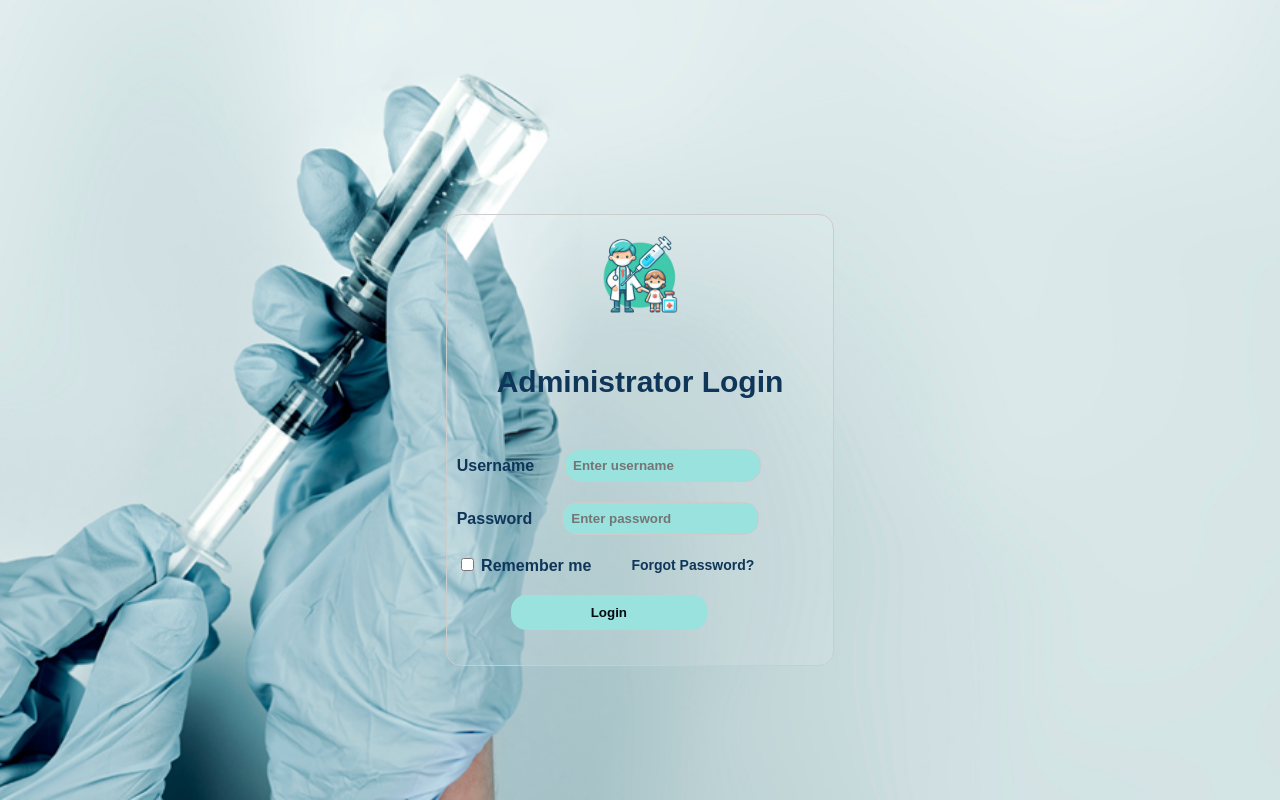
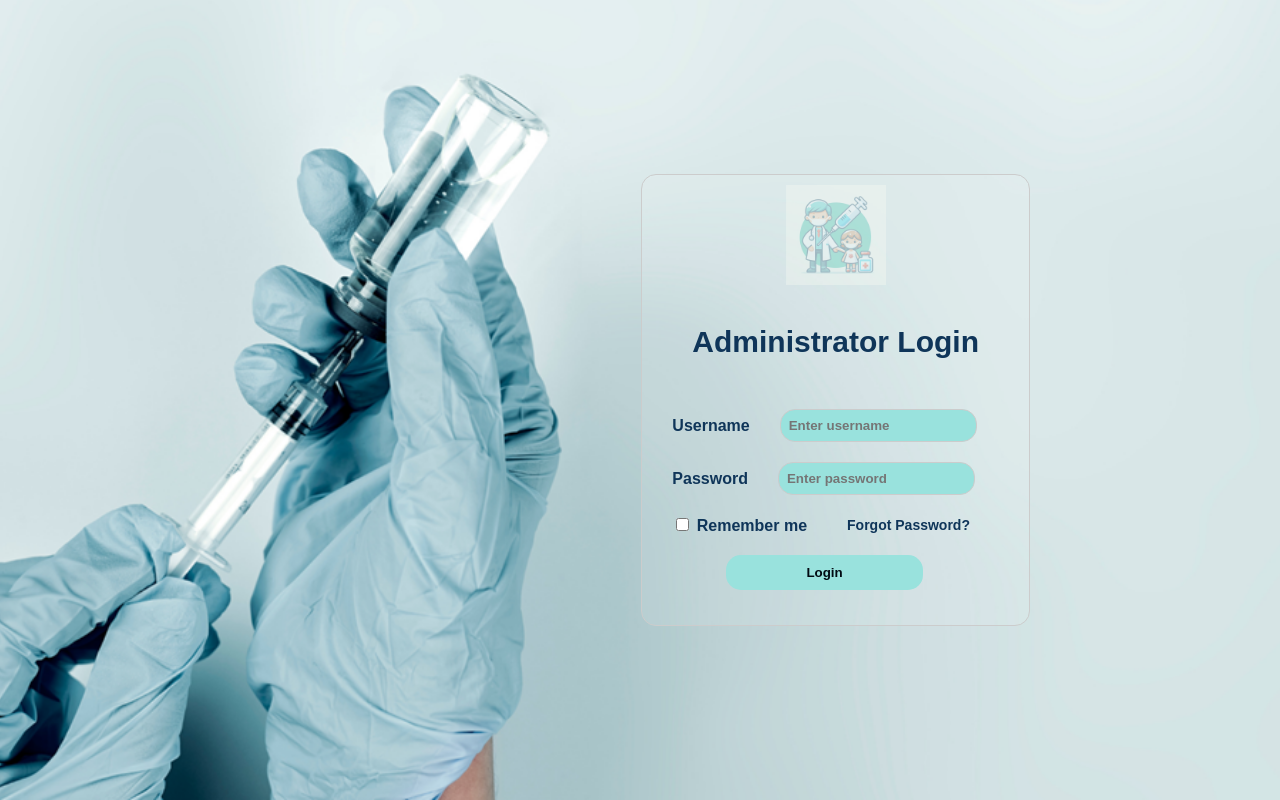
Before and after one commit to nethmimelisha/Computing-Group-Project, a PHP site: page /adlogin.html in a window 1280 px wide. Run offline with PHP 8.4, Linux system fonts and the light colour scheme.

Commit message:
edit in adminlog

```diff
--- a/adlogin.html
+++ b/adlogin.html
@@ -9,7 +9,7 @@
 </head>
 <body>
   <div class="container">
-  <img src="img/logo.png" alt="Logo" class="logo">
+  <img src="img/img1.jpg" alt="Logo" class="logo">
     <h1>Administrator Login</h1>
     <form>
       <div class="form-group">
--- a/css/adlogin.css
+++ b/css/adlogin.css
@@ -14,8 +14,9 @@ body {
   }
 
   .container {
-    max-width: 400px;
-    margin: 100px auto 20px  ;
+    max-width: 500px 20px;
+    margin: 50px auto   ;
+    margin-right:250px;
     padding: 10px;
     border: 1px solid #ccc;
     border-radius: 15px;
@@ -34,6 +35,7 @@ body {
    height: auto;
    display: block;
    margin: 0 auto 0px;
+   opacity: 0.3;
   }
 
 
@@ -48,6 +50,8 @@ body {
 
   .form-group {
     margin-bottom: 20px;
+    margin-left: 20px;
+    margin-right: 20px;
     display: flex;
     align-items: center;
   }
```
